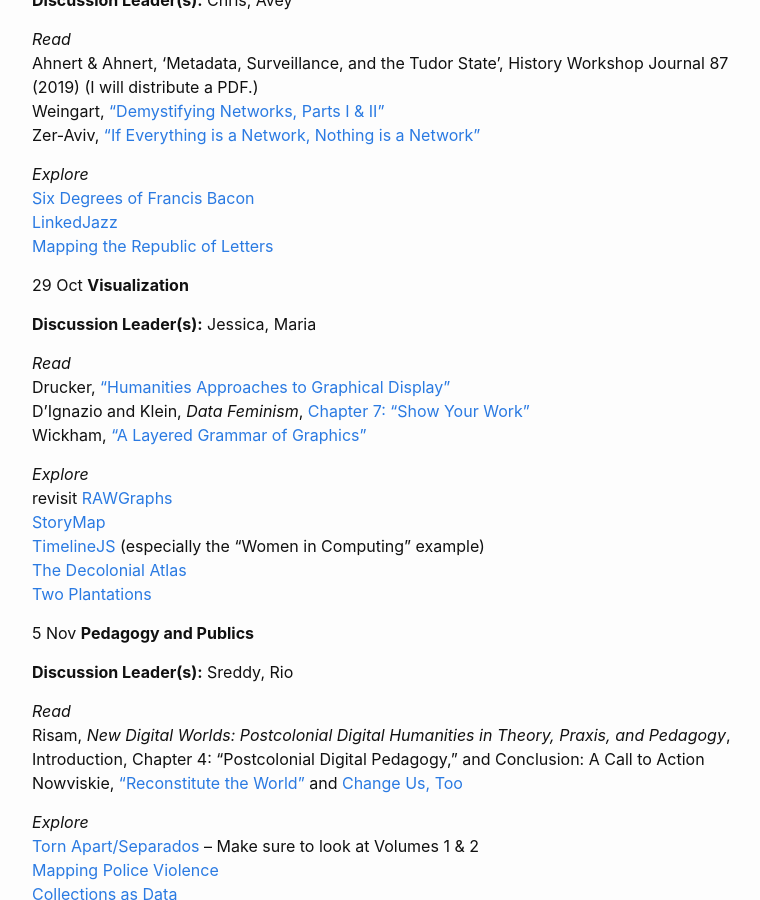
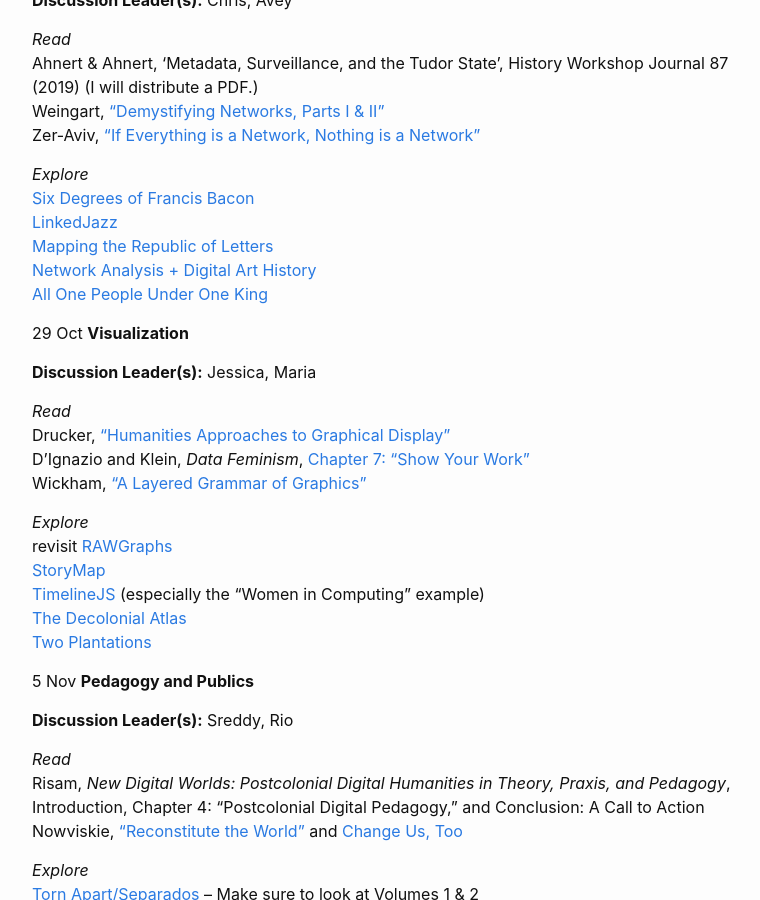
Before and after one commit to jrladd/dh2020, a Jekyll site: the page built from schedule.md, in a window 1280 px wide and 900 px high, scrolled down 2364 px. Shown: the whole window, without its empty margins (238-998 px from the left). Built offline with Jekyll 4.4.1, drawn with Linux system fonts in a browser that asks for light colours.

Commit message:
new network resources

```diff
--- a/schedule.md
+++ b/schedule.md
@@ -99,6 +99,8 @@
 [Six Degrees of Francis Bacon](http://sixdegreesoffrancisbacon.com/)
 [LinkedJazz](https://linkedjazz.org/)
 [Mapping the Republic of Letters](http://republicofletters.stanford.edu/)
+[Network Analysis + Digital Art History](https://sites.haa.pitt.edu/na-dah/)
+[All One People Under One King](https://maevekane.net/wmq-uc/)
 
 29 Oct  **Visualization**
 
```
